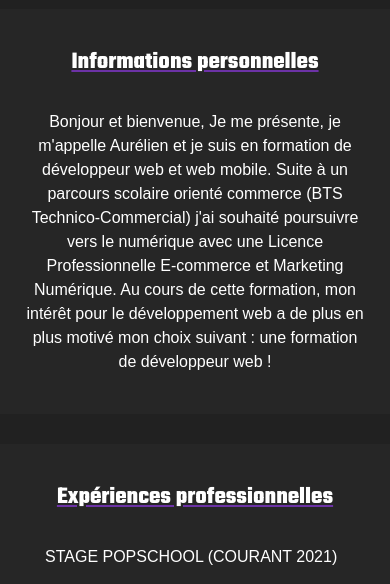
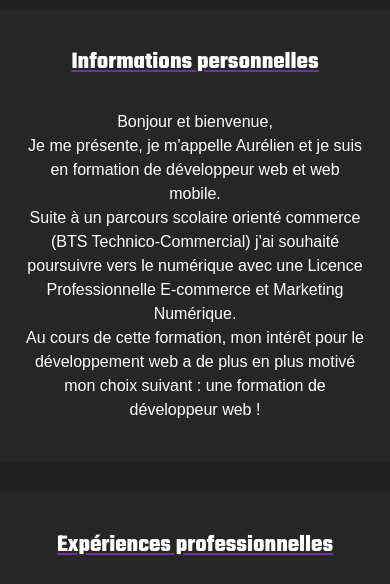
Before and after one commit to Baubaux/Mon-cv, a website: page index.html in a window 390 px wide. Shown: the part 505-1089 px from the top of the page. Drawn offline with nearby package versions, Linux system fonts and the light colour scheme; files that its build step writes are made by us from their sources; a web font is replaced by a local one.

Commit message:
Modification du paragraphe Informations personnelles

```diff
--- a/index.html
+++ b/index.html
@@ -64,9 +64,9 @@
 
     <div class="container container-info">
       <h2 class="container_title" >Informations personnelles</h2>
-      <p class="container-paragraph">Bonjour et bienvenue,
-        Je me présente, je m'appelle Aurélien et je suis en formation de développeur web et web mobile.
-        Suite à un parcours scolaire orienté commerce (BTS Technico-Commercial) j'ai souhaité poursuivre vers le numérique avec une Licence Professionnelle E-commerce et Marketing Numérique.
+      <p class="container-paragraph">Bonjour et bienvenue,<br>
+        Je me présente, je m'appelle Aurélien et je suis en formation de développeur web et web mobile.<br>
+        Suite à un parcours scolaire orienté commerce (BTS Technico-Commercial) j'ai souhaité poursuivre vers le numérique avec une Licence Professionnelle E-commerce et Marketing Numérique.<br>
         Au cours de cette formation, mon intérêt pour le développement web a de plus en plus motivé mon choix suivant : une formation de développeur web !
       </p>
     </div>
```
Also changed, not shown: img/Développeur web.png.
